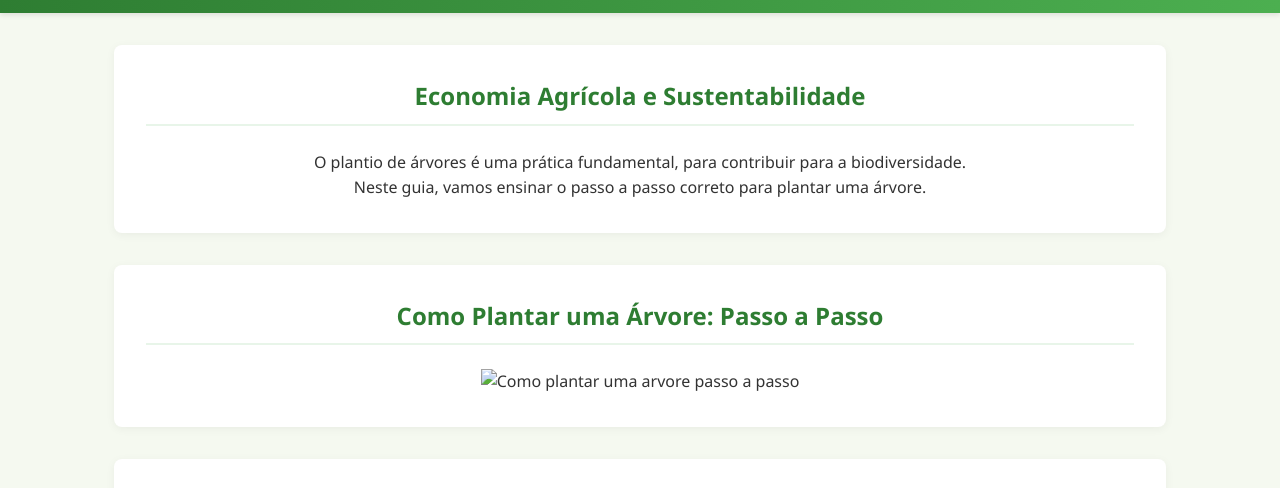
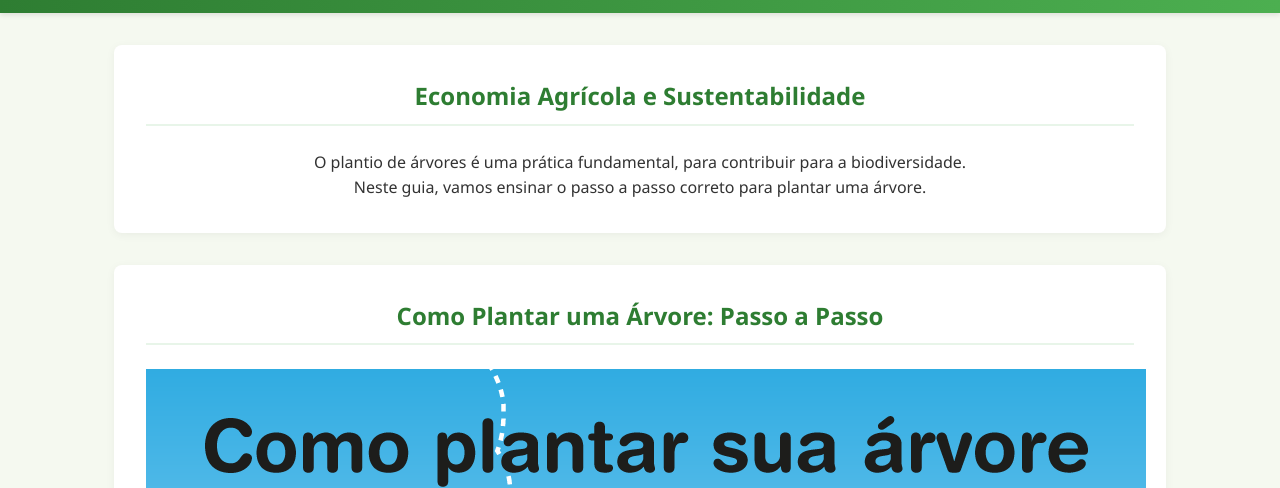
Before and after one commit to William-Daniel-Dias/trabalho-de-facu, a plain HTML site: page index.html in a window 1280 px wide. Shown: the part 111-599 px from the top of the page. Drawn offline with Linux system fonts and the light colour scheme.

Commit message:
Update index.html

```diff
--- a/index.html
+++ b/index.html
@@ -142,7 +142,7 @@
 
         <section id="plantio">
             <h2>Como Plantar uma Árvore: Passo a Passo</h2>
-            <img src="82908637_1632212140254719_2720539668058734592_n.png" alt="Como plantar uma arvore passo a passo">
+            <img src="img.png" alt="Como plantar uma arvore passo a passo">
         </section>
 
         <section id="dicas">
```
